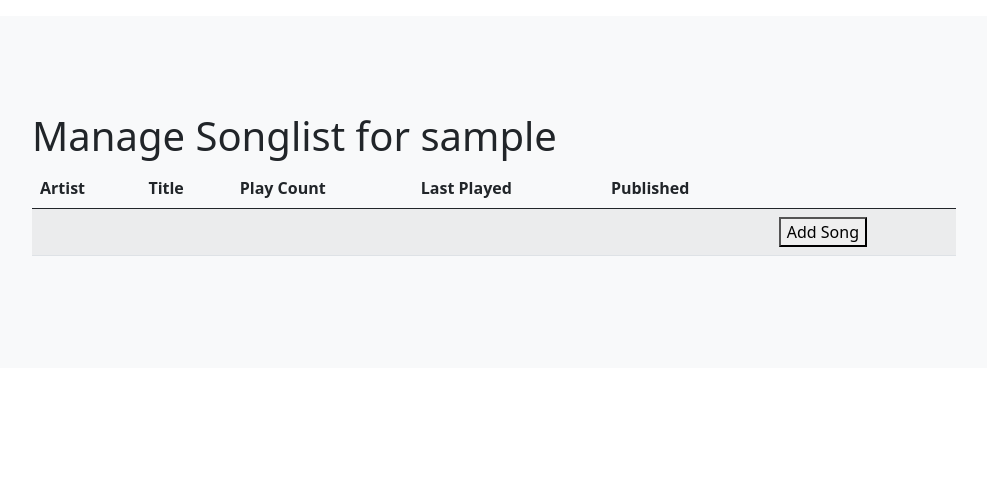
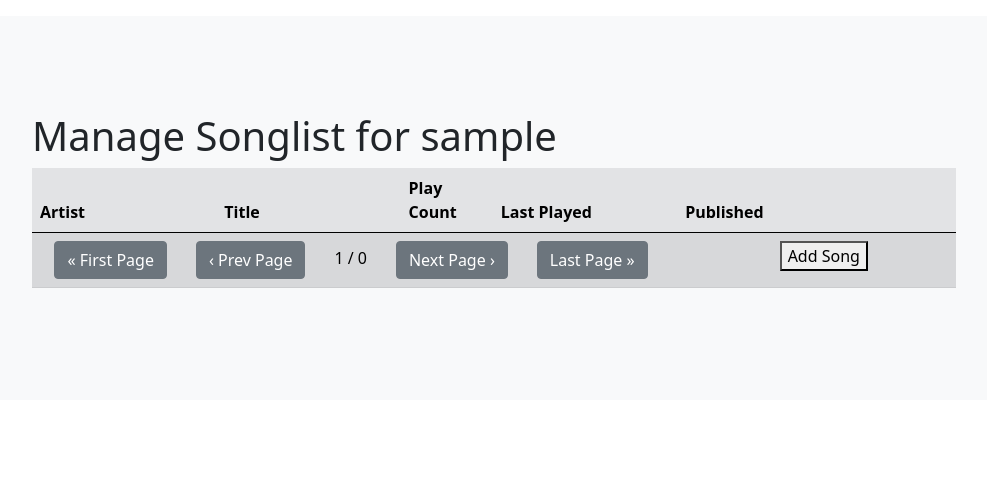
Before and after one commit to jartis/songler, a Flask app: page /managelist in a window 1280 px wide. Shown: the part 56-543 px from the top of the page, without its empty margins (146-1133 px from the left). Run offline with Flask 2, Linux system fonts and the light colour scheme; the visitor is signed in with stand-in values (Sample User, id 1); data that the repository does not hold is empty; parts of the project's set-up code (start-up, migrations or seed data) failed here and were passed over; some libraries are stand-ins or nearby versions.

Commit message:
Paginated song list displays

```diff
--- a/app.py
+++ b/app.py
@@ -2,9 +2,16 @@ import random
 from flask import Flask, url_for, redirect, request, jsonify, render_template, g, session, flash
 from flask_mysqldb import MySQL
 from flask_bcrypt import Bcrypt
-from dbconf import *
 from flask_oauthlib.client import OAuth
 from twitch import *
+from enum import IntEnum
+
+from dbconf import *
+
+
+class authProvider(IntEnum):
+    TWITCH = 1
+
 
 app = Flask(
     __name__,
@@ -23,7 +30,6 @@ app.config['MYSQL_CURSORCLASS'] = 'DictCursor'
 
 db = MySQL(app)
 bcrypt = Bcrypt(app)
-
 oauth = OAuth()
 
 twitchoauth = oauth.remote_app('twitch',
@@ -64,32 +70,29 @@ def get_twitch_token(token=None):
 ######################
 
 # Login page
-
-
 @app.route('/login')
 def renderLogin():
     return render_template('login.jinja')
-# Main user page
 
-
+# Create user page
 @app.route('/newuser')
 def newuser():
     return render_template('newuser.jinja')
 
-
+# User's overlay
 @app.route('/wheel')
 def renderWheel():
     if g.uid is None:
         return render_template('error.jinja', error=("You must be logged in to view your overlay"))
-    return render_template('wheel.jinja', userid=g.uid, username=g.username, loggedIn=g.loggedin)
+    return render_template('wheel.jinja', uid=g.uid, username=g.username, loggedIn=g.loggedin)
 
-
+# Main page
 @app.route('/')
 @app.route('/home')
 def renderHome():
     return render_template('home.jinja', username=g.username, loggedIn=g.loggedin)
 
-
+# Public songlist for user
 @app.route('/songlist/<user>', methods=['GET', ])
 def showSongList(user):
     user = str(user)
@@ -103,6 +106,7 @@ def showSongList(user):
     else:
         return render_template('error.jinja', error=("No user found with the name " + user), username=g.username, loggedIn=g.loggedin)
 
+# Manage current user's songlist
 @app.route('/managelist', methods=['GET', ])
 def manageSongList():
     if int(g.uid) > 0:
@@ -115,7 +119,7 @@ def manageSongList():
 # Authentication / User #
 #########################
 
-
+# API endpoint for adding a user
 @app.route('/adduser', methods=['POST', ])
 def addUser():
     username = request.form['username']
@@ -164,24 +168,20 @@ def login():
 def authorized():
     resp = twitchoauth.authorized_response()
     if resp is None:
-        return 'Access denied: reason=%s error=%s' % (
-            request.args['error'],
-            request.args['error_description']
-        )
-    #session['twitch_token'] = (resp['access_token'], '')
+        return render_template('error.jinja', error=('Error logging in: ' + request.args['error'] + ' - ' + request.args['error_description']))
     twitchclient = TwitchHelix(
         client_id=twitchClientId, oauth_token=resp['access_token'])
     twitchuser = twitchclient.get_users()
     username = twitchuser[0]['display_name']
-    uid = twitchuser[0]['id']
+    twitchuid = twitchuser[0]['id']
     email = twitchuser[0]['email']
     # Okay, if this user doesn't exist in our database yet, let's add them!
     cursor = db.connection.cursor()
-    query = 'SELECT uid FROM users WHERE uid = %s'
-    cursor.execute(query, [uid, ])
+    query = 'SELECT uid FROM users WHERE twitch = %s'
+    cursor.execute(query, [twitchuid, ])
     row = cursor.fetchone()
     if row is None:
-        addNewUser(username, '', email, uid)
+        uid = addNewUser(username, '', email, twitchuid, twitch)
 
     # Set the session whatsits and let's rock!
     session['uid'] = uid
@@ -236,11 +236,11 @@ def getAllUserSongs(uid):
     uid = int(uid)
     cursor = db.connection.cursor()
     query = 'SELECT songlists.slid, artists.artist, titles.title, songlists.public, songlists.plays, '
-    query += 'songlists.userid, songlists.lastplayed FROM songlists '
+    query += 'songlists.uid, songlists.lastplayed FROM songlists '
     query += 'INNER JOIN songs ON songs.sid = songlists.sid '
-    query += 'INNER JOIN artists ON artists.aid = songs.artist '
-    query += 'INNER JOIN titles ON titles.tid = songs.title '
-    query += 'WHERE userid = %s ORDER BY plays ASC, lastplayed ASC'
+    query += 'INNER JOIN artists ON artists.aid = songs.aid '
+    query += 'INNER JOIN titles ON titles.tid = songs.tid '
+    query += 'WHERE uid = %s ORDER BY plays ASC, lastplayed ASC'
     cursor.execute(query, (uid,))
     result = cursor.fetchall()
     return jsonify(result)
@@ -264,11 +264,11 @@ def refillUserSongs():
     count = int(request.args['count'])
     cursor = db.connection.cursor()
     # NOTE: Get a whole wheel's worth just in case, but only return the top $count
-    query = 'SELECT songlists.slid, artists.artist, titles.title, songlists.plays, songlists.userid '
+    query = 'SELECT songlists.slid, artists.artist, titles.title, songlists.plays, songlists.uid '
     query += 'FROM songlists INNER JOIN songs ON songs.sid = songlists.sid '
-    query += 'INNER JOIN artists ON artists.aid = songs.artist '
-    query += 'INNER JOIN titles ON titles.tid = songs.title '
-    query += 'WHERE userid = %s AND slid NOT IN (%s) ORDER BY plays ASC, lastplayed ASC LIMIT 50'
+    query += 'INNER JOIN artists ON artists.aid = songs.aid '
+    query += 'INNER JOIN titles ON titles.tid = songs.aid '
+    query += 'WHERE uid = %s AND slid NOT IN (%s) ORDER BY plays ASC, lastplayed ASC LIMIT 50'
     cursor.execute(query, (uid, nolist))
     result = cursor.fetchall()
     random.shuffle(result)
@@ -303,9 +303,9 @@ def getPublicList():
     cursor = db.connection.cursor()
     query = 'SELECT songlists.slid, artists.artist, titles.title, songlists.plays, songlists.lastplayed '
     query += 'FROM songlists INNER JOIN songs ON songs.sid = songlists.sid '
-    query += 'INNER JOIN artists ON songs.artist = artists.aid '
-    query += 'INNER JOIN titles ON songs.title = titles.tid '
-    query += 'WHERE userid = %s AND public = 1'
+    query += 'INNER JOIN artists ON songs.aid = artists.aid '
+    query += 'INNER JOIN titles ON songs.tid = titles.tid '
+    query += 'WHERE uid = %s AND public = 1'
     cursor.execute(query, (uid,))
     result = cursor.fetchall()
     return jsonify(result)
@@ -326,10 +326,10 @@ def getRequests():
         limit = int(request.args['limit'])
     cursor = db.connection.cursor()
     query = 'SELECT requests.rid, requests.slid, users.username, artists.artist, titles.title, requests.prio '
-    query += 'FROM requests INNER JOIN songlists ON requests.uid = songlists.userid '
+    query += 'FROM requests INNER JOIN songlists ON requests.uid = songlists.uid '
     query += 'AND requests.slid = songlists.slid INNER JOIN songs ON songs.sid = songlists.sid '
-    query += 'INNER JOIN titles ON songs.title = titles.tid '
-    query += 'INNER JOIN artists ON artists.aid = songs.artist '
+    query += 'INNER JOIN titles ON titles.tid = songs.tid '
+    query += 'INNER JOIN artists ON artists.aid = songs.tid '
     query += 'LEFT JOIN users ON requests.ruid = users.uid '
     query += 'WHERE requests.uid = %s ORDER BY requests.timestamp ASC'
     cursor.execute(query, (uid,))
@@ -351,13 +351,16 @@ def addRequest():
     slid = int(request.args['slid'])
     cursor = db.connection.cursor()
     query = 'INSERT INTO requests (uid, ruid, slid, timestamp) '
-    query += 'SELECT userid, %s, slid, NOW() FROM songlists '
+    query += 'SELECT uid, %s, slid, NOW() FROM songlists '
     query += 'WHERE slid = %s'
 
     cursor.execute(query, (ruid, slid,))
     db.connection.commit()
     result = cursor.fetchall()
     return jsonify(result)
+
+# removereq - Removes a request from the overall request message queue
+# rid - the key for the request to knock out of the message queue
 
 
 @app.route('/api/v1/removereq', methods=['GET'])
@@ -381,7 +384,7 @@ def addSong():
     uid = int(request.json['uid'])
     sid = findOrAddSong(songartist, songtitle)
     cursor = db.connection.cursor()
-    query = 'INSERT INTO songlists (userid, sid, public) VALUES (%s, %s, %s)'
+    query = 'INSERT INTO songlists (uid, sid, public) VALUES (%s, %s, %s)'
     db.connection.commit()
     cursor.execute(query, (uid, sid, public,))
     result = cursor.fetchall()
@@ -392,7 +395,7 @@ def addSong():
 ####################
 
 
-def addNewUser(username, password, email, uid=-1):
+def addNewUser(username, password, email, uid=-1, tuid=''):
     cursor = db.connection.cursor()
     if uid == -1:
         # Create a Username/Password user
@@ -401,8 +404,8 @@ def addNewUser(username, password, email, uid=-1):
         result = cursor.fetchall()
     else:
         # Create a Twitch-based user
-        query = 'INSERT INTO users (uid, username, password, email, twitch) VALUES (%s, %s, %s, %s, 1)'
-        cursor.execute(query, (uid, username, password, email,))
+        query = 'INSERT INTO users (uid, username, password, email, twitch) VALUES (%s, %s, %s, %s, %s)'
+        cursor.execute(query, (uid, username, password, email, tuid,))
         result = cursor.fetchall()
     query = 'SELECT uid FROM users WHERE username LIKE %s'
     cursor.execute(query, (username,))
--- a/static/managelist.js
+++ b/static/managelist.js
@@ -1,4 +1,5 @@
 var songlist = []; // Holder for everything we get back
+var listOffset = 0;
 
 window.onload = function () {
     $('#addSongModal').modal();
@@ -16,15 +17,18 @@ function loadList() {
 }
 
 function writeSongList() {
-    let tblHtml = '<table class="table table-striped"><thead><tr>';
-    tblHtml += '<th>Artist</th>';
-    tblHtml += '<th>Title</th>';
-    tblHtml += '<th>Play Count</th>';
-    tblHtml += '<th>Last Played</th>';
-    tblHtml += '<th>Published</th>';
-    tblHtml += '<th></th>';
+    let tblHtml = '<table class="table table-secondary table-hover table-striped"><thead><tr>';
+    tblHtml += '<th style="width: 20%">Artist</th>';
+    tblHtml += '<th style="width: 20%">Title</th>';
+    tblHtml += '<th style="width: 10%">Play Count</th>';
+    tblHtml += '<th style="width: 20%">Last Played</th>';
+    tblHtml += '<th style="width: 10%">Published</th>';
+    tblHtml += '<th style="width: 20%"></th>';
     tblHtml += '</tr></thead><tbody>';
-    for (let i = 0; i < songlist.length; i++) {
+    let maxLength = Math.min(songlist.length, listOffset + 10);
+    let curPage = Math.ceil(listOffset / 10) + 1;
+    let lastPage = Math.ceil(songlist.length / 10);
+    for (let i = listOffset; i < maxLength; i++) {
         let song = songlist[i];
         tblHtml += '<tr>';
         tblHtml += '<td>' + song.artist.toString() + '</td>';
@@ -37,16 +41,52 @@ function writeSongList() {
         tblHtml += '<td><button data-id="' + song.slid + '" onclick="editSong(this)">Edit Song</button></td>';
         tblHtml += '</tr>';
     }
-    tblHtml += '<td colspan=5></td><td><button onclick="addSong(this)">Add Song</button></td>';
+    tblHtml += '<td colspan=5>';
+    tblHtml += '<span style="width: 20%; margin: auto; padding:2%;">';
+    tblHtml += '<button type="button" onclick="firstPage();" class="btn btn-secondary">« First Page</button>';
+    tblHtml += '</span>';
+    tblHtml += '<span style="width: 20%; margin: auto; padding:2%;">';
+    tblHtml += '<button type="button" onclick="prevPage();" class="btn btn-secondary">‹ Prev Page</button>';
+    tblHtml += '</span>';
+    tblHtml += '<span style="width: 20%; margin: auto; padding:2%;">';
+    tblHtml += '<span>' + curPage.toString() + ' / ' + lastPage.toString() + '</span>';
+    tblHtml += '</span>';
+    tblHtml += '<span style="width: 20%; margin: auto; padding:2%;">';
+    tblHtml += '<button type="button" onclick="nextPage();" class="btn btn-secondary">Next Page ›</button>';
+    tblHtml += '</span>';
+    tblHtml += '<span style="width: 20%; margin: auto; padding:2%;">';
+    tblHtml += '<button type="button" onclick="lastPage();" class="btn btn-secondary">Last Page »</button></td>';
+    tblHtml += '</span>';
+    tblHtml += '<td><button onclick="addSong(this)">Add Song</button></td>';
     tblHtml += '</tbody></table>';
     document.getElementById('songlist').innerHTML = tblHtml;
 }
 
+function firstPage(){
+    listOffset = 0;
+    writeSongList();
+}
+function prevPage() {
+    listOffset -= 10;
+    if (listOffset < 0) { listOffset = 0; }
+    writeSongList();
+}
+function nextPage() {
+    listOffset += 10;
+    if (listOffset > songlist.length) { listOffset = songlist.length - 10; }
+    writeSongList();
+}
+function lastPage() {
+    listOffset = songlist.length - 10;
+    writeSongList();
+}
+
+
 function saveSong(e) {
-    let published = document.getElementById('songpublic').checked;
+    let published = document.getElementById('addsongpublic').checked;
     let newSong = {
-        title: $('#songtitle').val(),
-        artist: $('#songartist').val(),
+        title: $('#addsongtitle').val(),
+        artist: $('#addsongartist').val(),
         pub: published ? 1 : 0,
         uid: uid,
     };
--- /dev/null
+++ b/templates/addsongmodal.jinja
@@ -0,0 +1,32 @@
+    <div class="modal" id="addSongModal" data-target="#addSongModal" tabindex="-1" role="dialog">
+        <div class="modal-dialog" role="document">
+            <div class="modal-content">
+                <div class="modal-header">
+                    <h5 class="modal-title" id='modal-title'>New Song</h5>
+                    <button type="button" class="close" data-bs-dismiss="modal" aria-label="Close">
+                        <span aria-hidden="true">&times;</span>
+                    </button>
+                </div>
+                <div class="modal-body">
+                    <form id='addsongform'>
+                        <div class="form-group">
+                            <label for="addsongtitle">Song Title</label>
+                            <input type="text" class="form-control" id="addsongtitle" placeholder="Song Title">
+                        </div>
+                        <div class="form-group">
+                            <label for="addsongartist">Artist</label>
+                            <input type="text" class="form-control" id="addsongartist" placeholder="Artist">
+                        </div>
+                        <div class="form-group form-check">
+                            <input type="checkbox" class="form-check-input" id="addsongpublic">
+                            <label class="form-check-label" for="addsongpublic">Show in public list?</label>
+                        </div>
+                    </form>
+                </div>
+                <div class="modal-footer">
+                    <button type="button" class="btn btn-secondary" data-bs-dismiss="modal">Cancel</button>
+                    <button type="button" onclick="saveSong(this)" class="btn btn-primary">Save song</button>
+                </div>
+            </div>
+        </div>
+    </div>
--- /dev/null
+++ b/templates/editsongmodal.jinja
@@ -0,0 +1,32 @@
+    <div class="modal" id="editSongModal" data-target="#editSongModal" tabindex="-1" role="dialog">
+        <div class="modal-dialog" role="document">
+            <div class="modal-content">
+                <div class="modal-header">
+                    <h5 class="modal-title" id='modal-title'>Edit Song</h5>
+                    <button type="button" class="close" data-bs-dismiss="modal" aria-label="Close">
+                        <span aria-hidden="true">&times;</span>
+                    </button>
+                </div>
+                <div class="modal-body">
+                    <form id='editsongform'>
+                        <div class="form-group">
+                            <label for="esongtitle">Song Title</label>
+                            <input type="text" class="form-control" id="esongtitle" placeholder="Song Title">
+                        </div>
+                        <div class="form-group">
+                            <label for="esongartist">Artist</label>
+                            <input type="text" class="form-control" id="esongartist" placeholder="Artist">
+                        </div>
+                        <div class="form-group form-check">
+                            <input type="checkbox" class="form-check-input" id="esongpublic">
+                            <label class="form-check-label" for="esongpublic">Show in public list?</label>
+                        </div>
+                    </form>
+                </div>
+                <div class="modal-footer">
+                    <button type="button" class="btn btn-secondary" data-bs-dismiss="modal">Cancel</button>
+                    <button type="button" onclick="eSaveSong(this)" class="btn btn-primary">Save song</button>
+                </div>
+            </div>
+        </div>
+    </div>
--- a/templates/managelist.jinja
+++ b/templates/managelist.jinja
@@ -4,38 +4,8 @@
   <h1>Manage Songlist for {{ username }}</h1>
       <div id='songlist'>
     </div>
-    <div class="modal" id="addSongModal" data-target="#addSongModal" tabindex="-1" role="dialog">
-        <div class="modal-dialog" role="document">
-            <div class="modal-content">
-                <div class="modal-header">
-                    <h5 class="modal-title" id='modal-title'>New Song</h5>
-                    <button type="button" class="close" data-bs-dismiss="modal" aria-label="Close">
-                        <span aria-hidden="true">&times;</span>
-                    </button>
-                </div>
-                <div class="modal-body">
-                    <form id='songform'>
-                        <div class="form-group">
-                            <label for="songtitle">Song Title</label>
-                            <input type="text" class="form-control" id="songtitle" placeholder="Song Title">
-                        </div>
-                        <div class="form-group">
-                            <label for="songartist">Artist</label>
-                            <input type="text" class="form-control" id="songartist" placeholder="Artist">
-                        </div>
-                        <div class="form-group form-check">
-                            <input type="checkbox" class="form-check-input" id="songpublic">
-                            <label class="form-check-label" for="songpublic">Show in public list?</label>
-                        </div>
-                    </form>
-                </div>
-                <div class="modal-footer">
-                    <button type="button" class="btn btn-secondary" data-bs-dismiss="modal">Cancel</button>
-                    <button type="button" onclick="saveSong(this)" class="btn btn-primary">Save song</button>
-                </div>
-            </div>
-        </div>
-    </div>
+{% include 'addsongmodal.jinja' %}
+{% include 'editsongmodal.jinja' %}
 <div id='songlist'>
 </div>
 </div>
--- a/templates/wheel.jinja
+++ b/templates/wheel.jinja
@@ -74,7 +74,7 @@
     <div class='controls fullbt clear' id='cbtn'>
         <div id='clbl' class='ct clear'>«</div>
     </div>
-    <script>var uid = {{ userid }};</script>
+    <script>var uid = {{ uid }};</script>
     <script src='/util.js'></script>
     <script src='/wheel.js'></script>
 </body>
```
Also changed, not shown: static/requestlist.js (+46 -7 lines), templates/createuser.html (deleted, +0 -22 lines), README.md.
